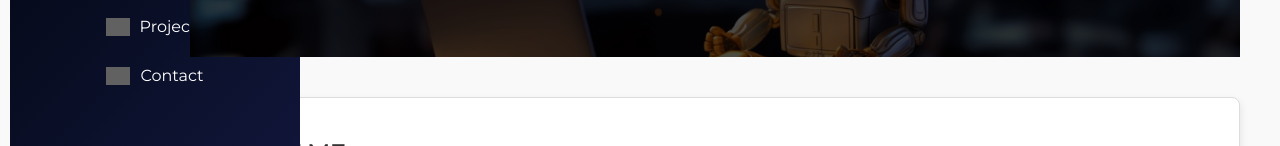
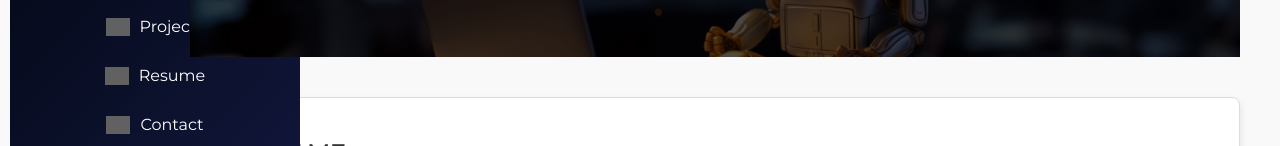
Before and after one commit to arunmadhusud/arunmadhusud.github.io, a plain HTML site: page index.html in a window 1280 px wide. Shown: the part 271-417 px from the top of the page. Drawn offline with Linux system fonts and the light colour scheme; grey boxes are pictures that could not be loaded.

Commit message:
Updated index.html

```diff
--- a/index.html
+++ b/index.html
@@ -467,6 +467,7 @@
             <a href="#about">About Me</a>
             <a href="#experience">Experience</a>
             <a href="#projects">Projects</a>
+            <a href="pdfs/resume.pdf" target="_blank">Resume</a>
             <a href="#contact">Contact</a>
         </nav>
     </div>
@@ -483,6 +484,8 @@
             <a href="#projects" class="menu-item">
                 <img src="https://icons.getbootstrap.com/assets/icons/images.svg" alt="Projects Icon" class="menu-icon"> Projects
             </a>
+            <a href="pdfs/resume.pdf" class="menu-item" target="_blank">
+                <img src="https://icons.getbootstrap.com/assets/icons/file-earmark-text.svg" alt="Resume Icon" class="menu-icon"> Resume
             <a href="#contact" class="menu-item">
                 <img src="https://icons.getbootstrap.com/assets/icons/telephone.svg" alt="Contact Icon" class="menu-icon"> Contact
             </a>
```
